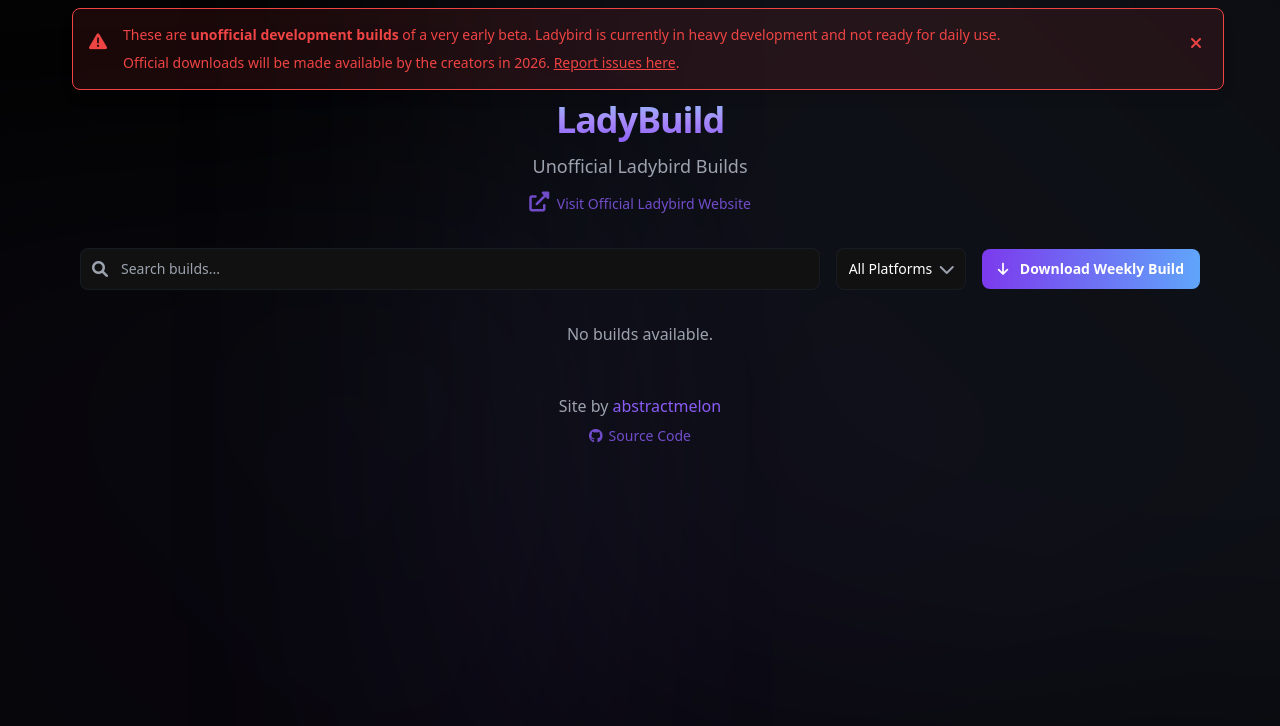
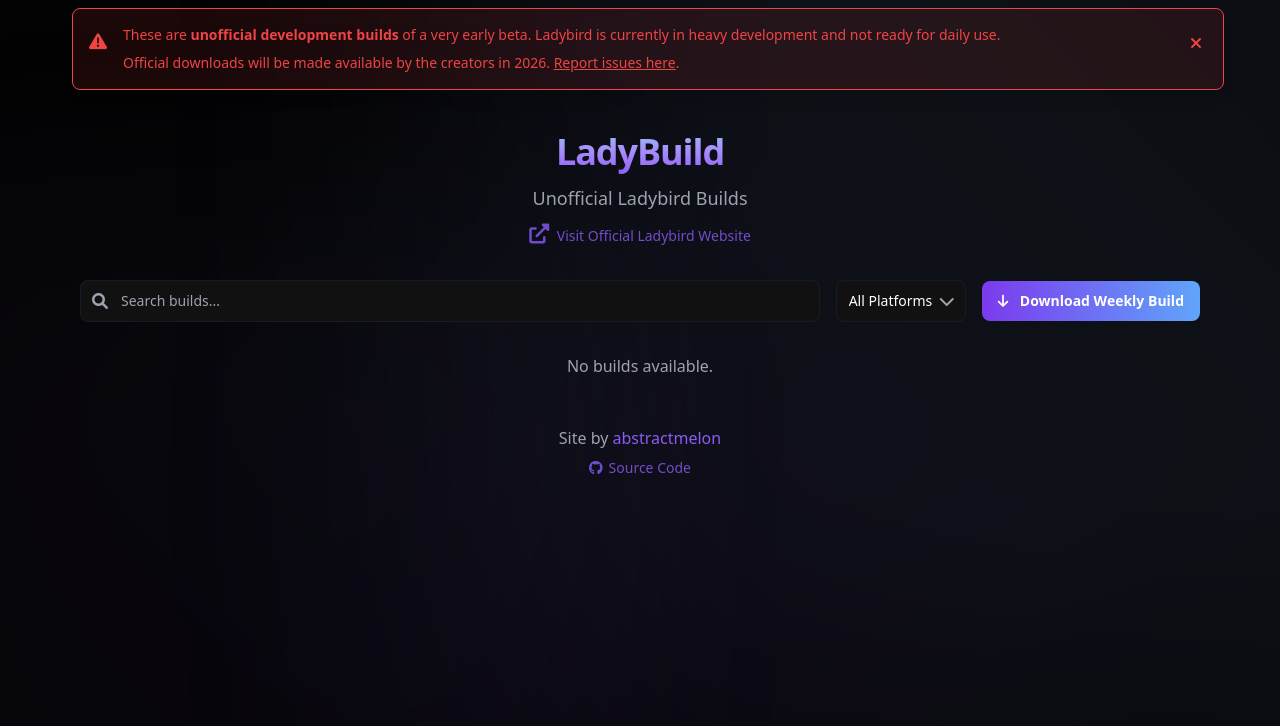
Before and after one commit to AbstractMelon/Ladybuild, a website: page src/public/index.html in a window 1280 px wide. Drawn offline with nearby package versions, Linux system fonts and the light colour scheme; no server answers.

Commit message:
Yet another fix

```diff
--- a/src/public/index.html
+++ b/src/public/index.html
@@ -89,7 +89,7 @@
       }
     </style>
   </head>
-  <body class="bg-dark-bg text-white min-h-screen relative overflow-hidden">
+  <body class="bg-dark-bg text-white relative overflow-visible">
     <div
       class="fixed w-[1200px] h-[1200px] bg-gradient-to-tr from-primary/30 via-secondary/20 to-primary/10 blur-[150px] opacity-40 -top-[400px] -right-[400px] -z-10"
     ></div>
@@ -97,7 +97,7 @@
       class="fixed w-[800px] h-[800px] bg-gradient-to-bl from-secondary/20 via-primary/15 to-secondary/10 blur-[130px] opacity-30 -bottom-[200px] -left-[200px] -z-10"
     ></div>
 
-    <div class="container mx-auto px-4 py-8 max-w-6xl mt-16">
+    <div class="container mx-auto px-4 py-8 max-w-6xl mt-24">
       <header class="text-center mb-8">
         <h1
           class="text-3xl md:text-4xl font-bold mb-2 logo-gradient tracking-tight leading-relaxed py-1"
--- a/src/public/styles.css
+++ b/src/public/styles.css
@@ -20,7 +20,6 @@
   background-color: var(--background-color);
   color: var(--text-color);
   position: relative;
-  overflow: hidden;
 }
 
 .orb {
```
